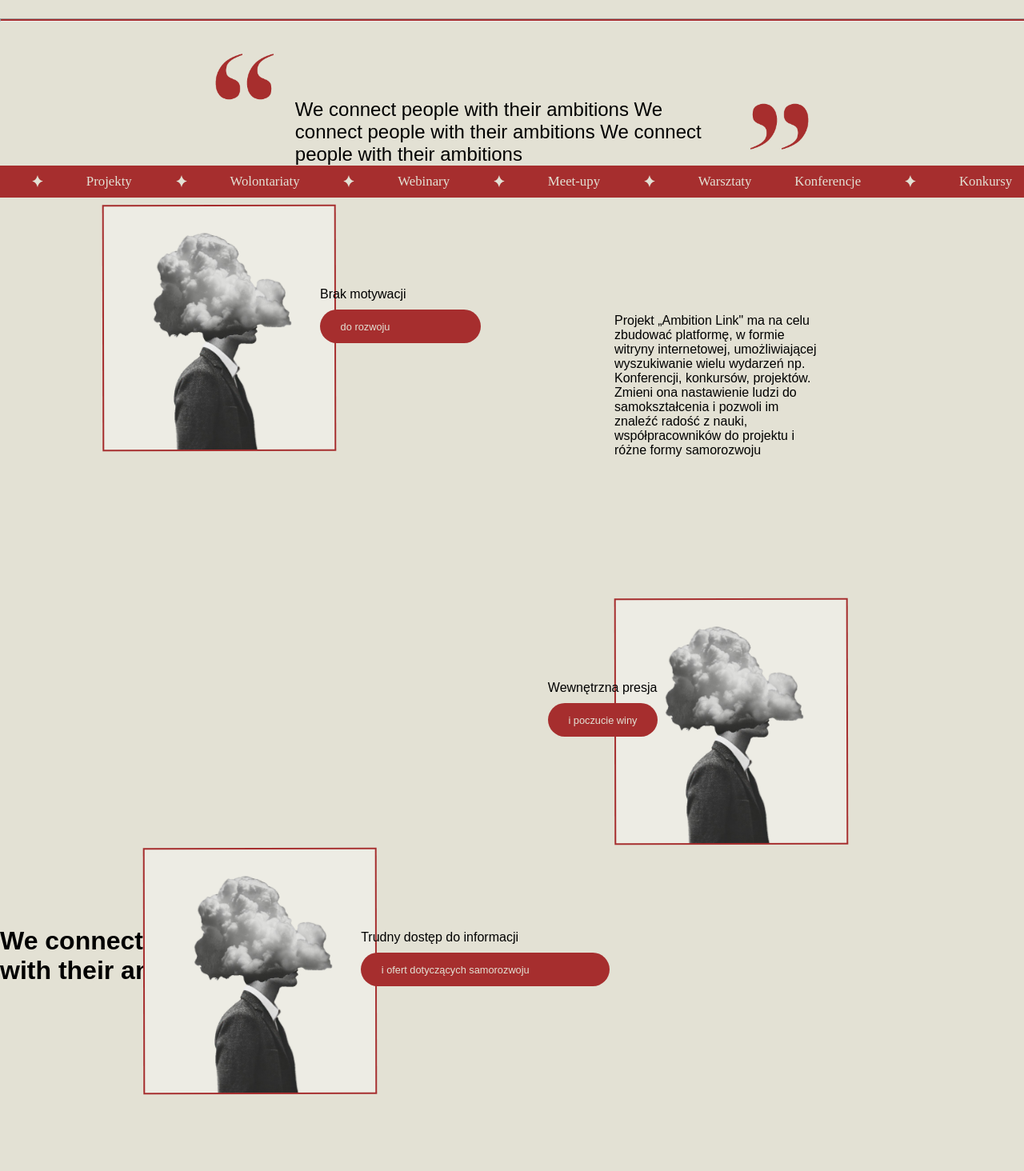
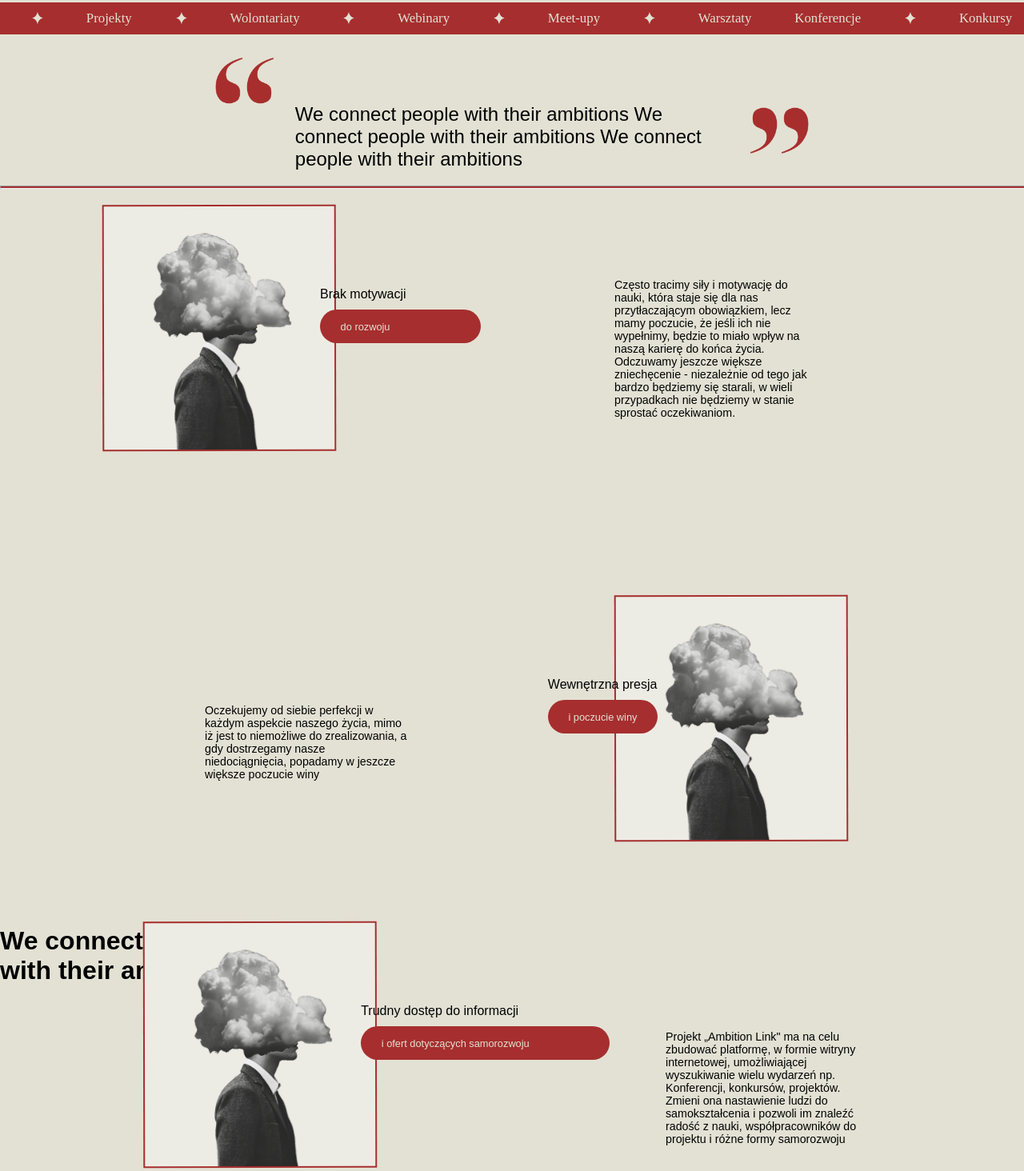
Before and after one commit to DominikaBomba/AmbitionLink, a plain HTML site: page html/ogloszenia.html in a window 1280 px wide. Shown: the part 909-2373 px from the top of the page at 80% size. Before the commit the page ends 2281 px from the top, so only its background shows below. Drawn offline with Linux system fonts and the light colour scheme.

Commit message:
Add files via upload

```diff
--- a/html/ogloszenia.html
+++ b/html/ogloszenia.html
@@ -41,17 +41,6 @@
 				<img src="../media/example.png" alt="photo">
 
 			</div>
-			<hr>
-			<div class="quote">
-				<img src="../media/quote_icon.png" alt="quote icon">
-				<div class="quote_div"> We connect people
-					with their ambitions We connect people
-					with their ambitions We connect people
-					with their ambitions
-				</div>
-				<img src="../media/quote_icon.png" alt="quote icon">
-			</div>
-
 			<div id="blocks_events">
 
 					<div class='scroll' id='scroll_one'>
@@ -91,6 +80,18 @@
 
 
 			</div>
+
+			<div class="quote">
+				<img src="../media/quote_icon.png" alt="quote icon">
+				<div class="quote_div"> We connect people
+					with their ambitions We connect people
+					with their ambitions We connect people
+					with their ambitions
+				</div>
+				<img src="../media/quote_icon.png" alt="quote icon">
+			</div>
+
+			<hr>
 			<div id="problemy">
 				<div id="problemy1">
 					<img src="../media/example2.png" alt="obraz 1">
@@ -100,7 +101,7 @@
 
 				</div>
 				<div id="problemy1_opis">
-					 Projekt „Ambition Link" ma na celu zbudować platformę, w formie witryny internetowej, umożliwiającej wyszukiwanie wielu wydarzeń np. Konferencji, konkursów, projektów. Zmieni ona nastawienie ludzi do samokształcenia i pozwoli im znaleźć radość z nauki, współpracowników do projektu i różne formy samorozwoju
+					Często tracimy siły i motywację do nauki, która staje się dla nas przytłaczającym obowiązkiem, lecz mamy poczucie, że jeśli ich nie wypełnimy, będzie to miało wpływ na naszą karierę do końca życia. Odczuwamy jeszcze większe zniechęcenie - niezależnie od tego jak bardzo będziemy się starali, w wieli przypadkach nie będziemy w stanie sprostać oczekiwaniom.
 				</div>
 				<div id="problemy2">
 					<img src="../media/example2.png" alt="obraz 1">
@@ -108,11 +109,17 @@
 					<div class="problemy_title"> Wewnętrzna presja </div>
 					<div class="problemy_description">i poczucie winy</div>
 				</div>
+				<div id="problemy2_opis">
+					  Oczekujemy od siebie perfekcji w każdym aspekcie naszego życia, mimo iż jest to niemożliwe do zrealizowania, a gdy dostrzegamy nasze niedociągnięcia, popadamy w jeszcze większe poczucie winy
+				</div>
 				<div id="problemy3">
 				<img src="../media/example2.png" alt="obraz 1">
 
 					<div class="problemy_title"> Trudny dostęp do informacji </div>
 					<div class="problemy_description">i ofert dotyczących samorozwoju</div>
+				</div>
+				<div id="problemy3_opis">
+					 Projekt „Ambition Link" ma na celu zbudować platformę, w formie witryny internetowej, umożliwiającej wyszukiwanie wielu wydarzeń np. Konferencji, konkursów, projektów. Zmieni ona nastawienie ludzi do samokształcenia i pozwoli im znaleźć radość z nauki, współpracowników do projektu i różne formy samorozwoju
 				</div>
 
 
--- a/style/style_ogloszenia.css
+++ b/style/style_ogloszenia.css
@@ -303,12 +303,29 @@ height: 100px;
 	left: 60%;
 
 }
+#problemy1_opis, #problemy2_opis, #problemy3_opis{
+	font-size: calc(0.5vh + 0.8vw);
+}
 #problemy1_opis{
 
 	position: relative;
 	width: 20%;
+	top: -25%;
+	left: 60%;
+}
+#problemy2_opis{
+
+	position: relative;
+	width: 20%;
 	top: -20%;
-	left: 60%;
+	left: 20%;
+}
+#problemy3_opis{
+
+	position: relative;
+	width: 20%;
+	top: -20%;
+	left:65%;
 }
 #problemy1 .problemy_description, #problemy3  .problemy_description{
 	width: 150px;
@@ -349,7 +366,6 @@ height: 100px;
 }
 .problemy_title{
 	display: flex;
-
 	flex-wrap: nowrap;
 	color: var(--dark);
 	position: absolute;
```
